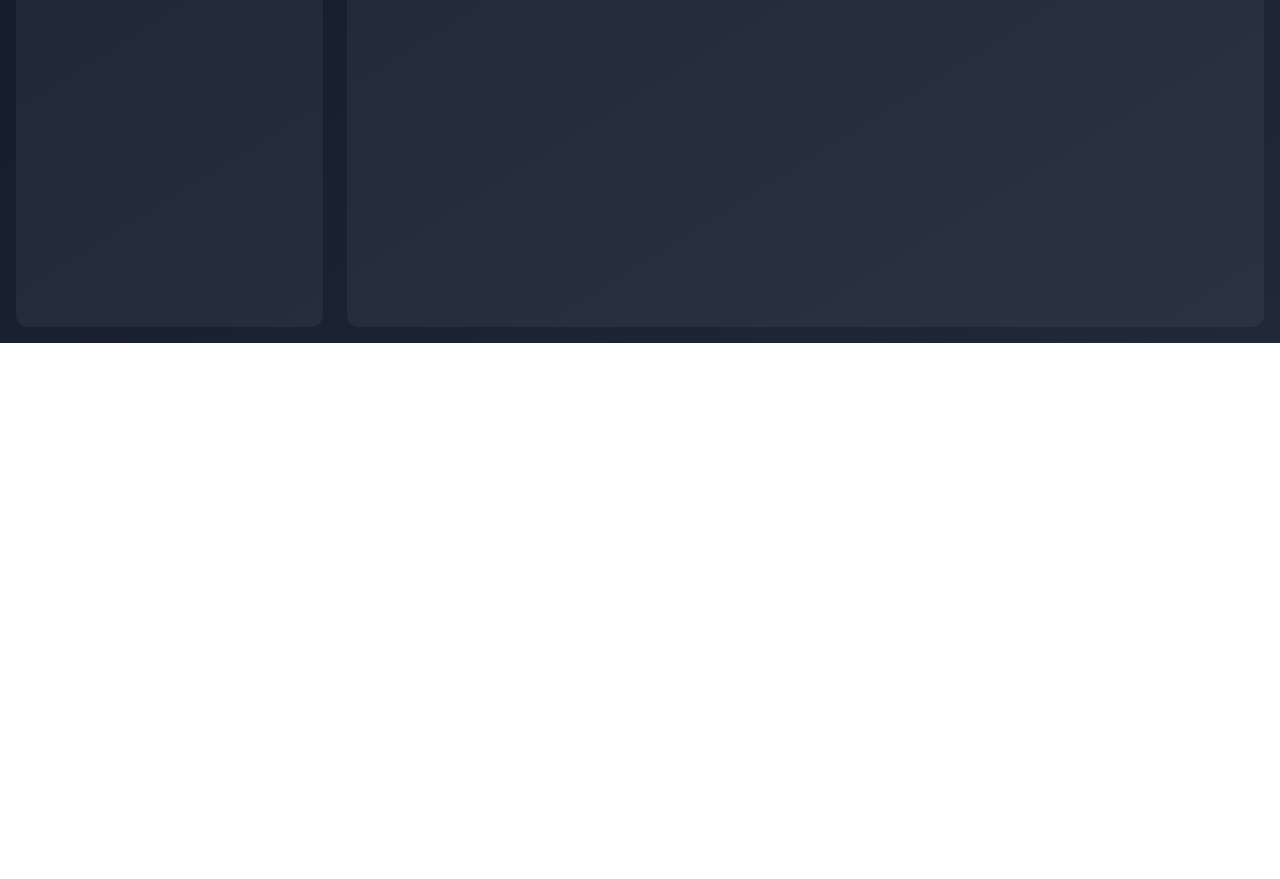
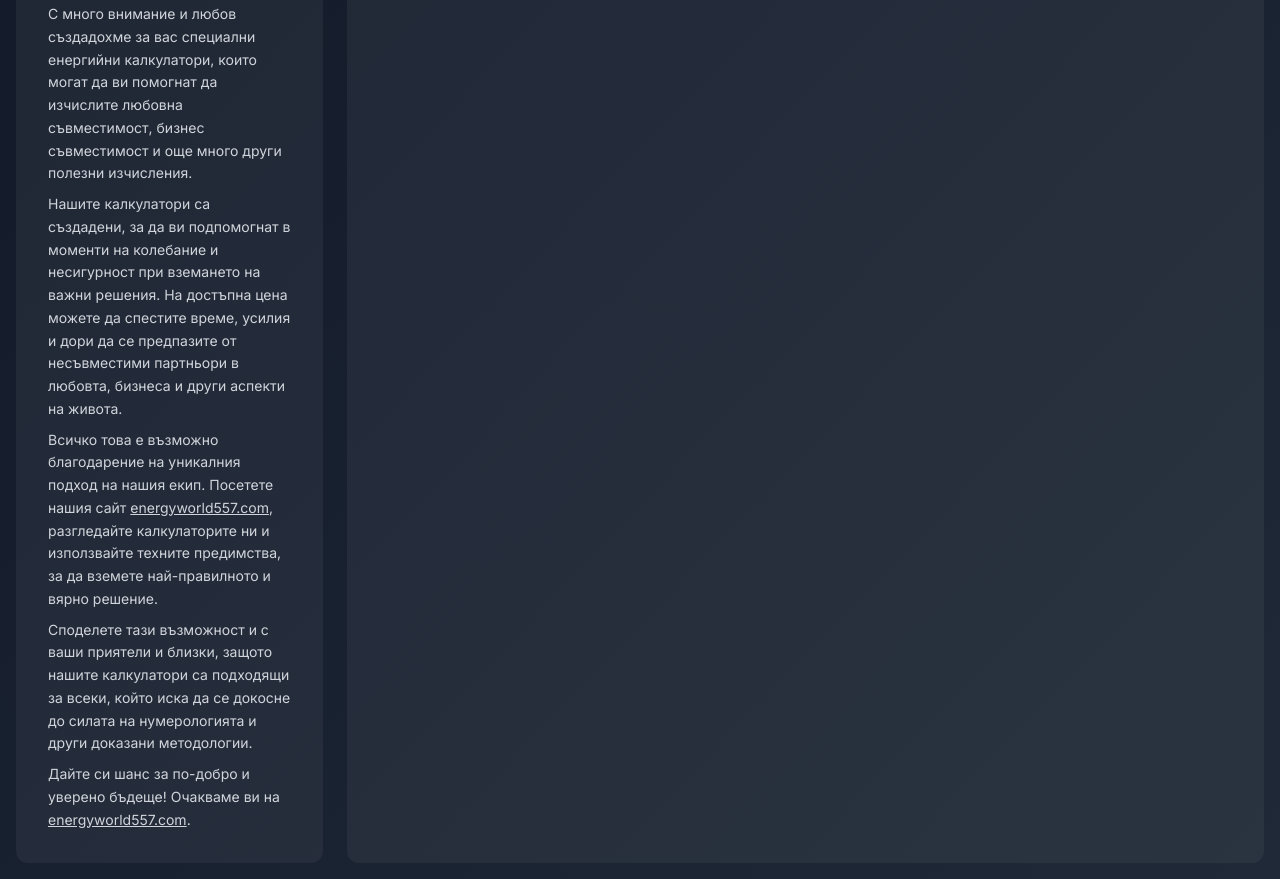
Before and after one commit to mpittas/we557-calc, a plain HTML site: page index.html in a window 1280 px wide. Shown: the part 457-1336 px from the top of the page. Before the commit the page ends 800 px from the top, so only its background shows below. Drawn offline with nearby package versions, Linux system fonts and the light colour scheme.

Commit message:
Add info

```diff
--- a/index.html
+++ b/index.html
@@ -130,7 +130,7 @@
                 />
               </div>
             </div>
-            <div class="flex items-center mt-2">
+            <div class="flex items-center mt-0">
               <input
                 type="checkbox"
                 id="birthTimeCheckbox"
@@ -158,6 +158,15 @@
               Изчисли
             </button>
           </div>
+
+          <!-- Added promotional text -->
+          <div class="text-sm text-gray-300 mt-6 leading-relaxed">
+            <p class="mb-2">С много внимание и любов създадохме за вас специални енергийни калкулатори, които могат да ви помогнат да изчислите любовна съвместимост, бизнес съвместимост и още много други полезни изчисления.</p>
+            <p class="mb-2">Нашите калкулатори са създадени, за да ви подпомогнат в моменти на колебание и несигурност при вземането на важни решения. На достъпна цена можете да спестите време, усилия и дори да се предпазите от несъвместими партньори в любовта, бизнеса и други аспекти на живота.</p>
+            <p class="mb-2">Всичко това е възможно благодарение на уникалния подход на нашия екип. Посетете нашия сайт <a href="https://energyworld557.com" class="underline">energyworld557.com</a>, разгледайте калкулаторите ни и използвайте техните предимства, за да вземете най-правилното и вярно решение.</p>
+            <p class="mb-2">Споделете тази възможност и с ваши приятели и близки, защото нашите калкулатори са подходящи за всеки, който иска да се докосне до силата на нумерологията и други доказани методологии.</p>
+            <p>Дайте си шанс за по-добро и уверено бъдеще! Очакваме ви на <a href="https://energyworld557.com" class="underline">energyworld557.com</a>.</p>
+          </div>
         </div>
 
         <!-- Results Section -->
```
